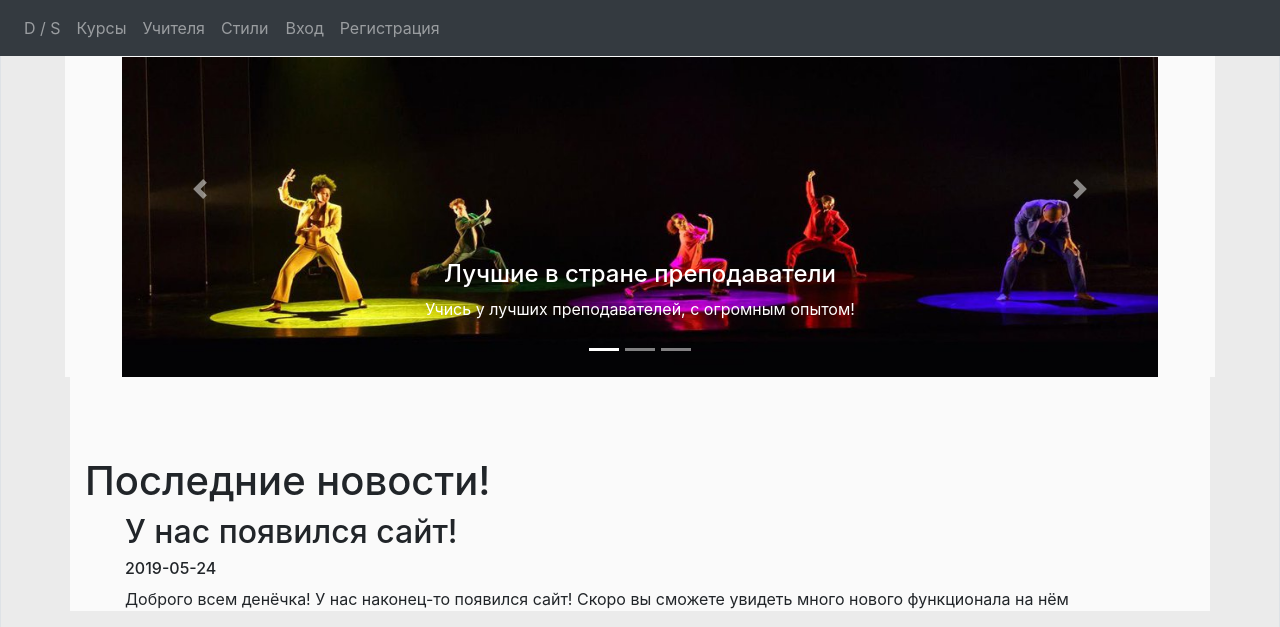
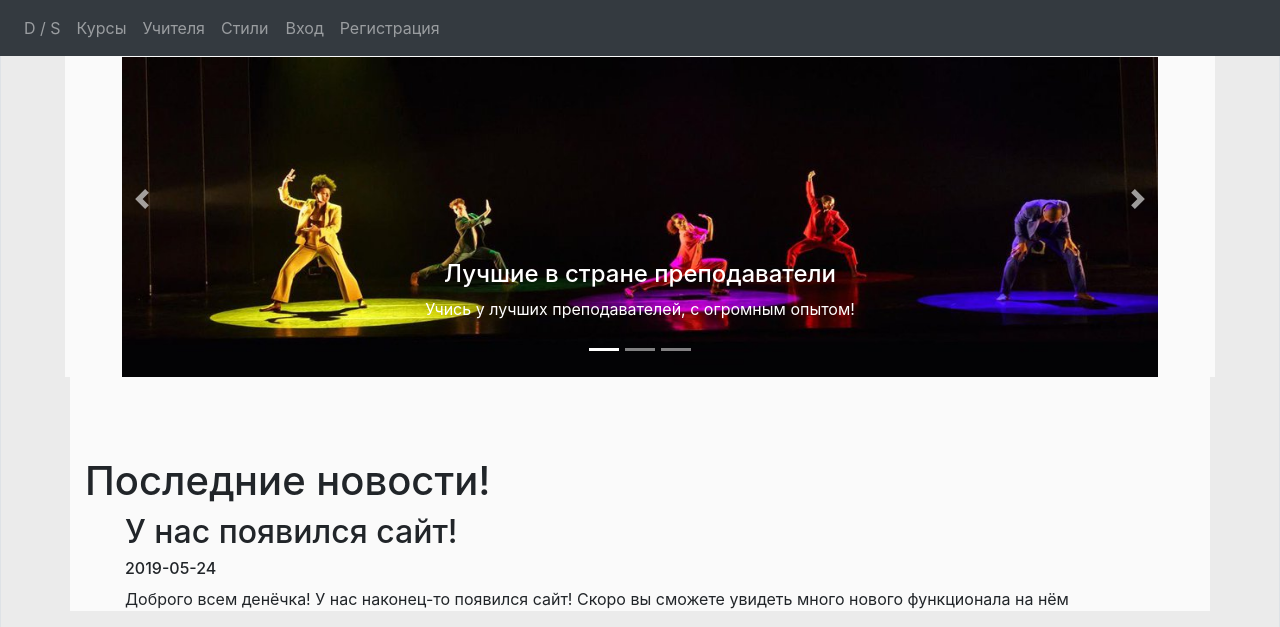
Before and after one commit to Lord1p/Dance_School, a PHP site: page / in a window 1280 px wide. Shown: the top 627 px of the page. Run offline with PHP 8.4, Linux system fonts and the light colour scheme; data comes from the database, SQL or seed files in the repository.

Commit message:
Fix buttons.

```diff
--- a/app/src/views/news.html
+++ b/app/src/views/news.html
@@ -38,24 +38,20 @@
         </div>
       </div>
     </div>
-    <a
-      class="carousel-control-prev"
+    <button
+      class="carousel-control-prev-icon"
       href="#carouselExampleCaptions"
       role="button"
       data-slide="prev"
     >
-      <span class="carousel-control-prev-icon" aria-hidden="true"></span>
-      <span class="sr-only">Previous</span>
-    </a>
-    <a
-      class="carousel-control-next"
+    </button>
+    <button
+      class="carousel-control-next-icon"
       href="#carouselExampleCaptions"
       role="button"
       data-slide="next"
     >
-      <span class="carousel-control-next-icon" aria-hidden="true"></span>
-      <span class="sr-only">Next</span>
-    </a>
+    </button>
   </div>
 </div>
 <div class="container">
--- a/app/styles/main.css
+++ b/app/styles/main.css
@@ -1,5 +1,39 @@
 body {
   background-color: rgb(235, 235, 235);
+}
+
+.carousel-control-prev-icon {
+    position: absolute;
+    top: 50%;
+    left: 0%;
+    transform: translate(0%, 0%);
+    -ms-transform: translate(0%, 0%);
+    background-color: transparent;
+    color: rgb(255, 255, 255);
+    font-size: 16px;
+    padding: 5px 20px;
+    border: none;
+    cursor: pointer;
+    border-radius: 5px;
+    text-align: center;
+    opacity: 0.6;
+}
+
+.carousel-control-next-icon {
+    position: absolute;
+    top: 50%;
+    right: 0%;
+    transform: translate(0%, 0%);
+    -ms-transform: translate(0%, 0%);
+    background-color: transparent;
+    color: rgb(255, 255, 255);
+    font-size: 16px;
+    padding: 5px 20px;
+    border: none;
+    cursor: pointer;
+    border-radius: 5px;
+    text-align: center;
+    opacity: 0.6;
 }
 
 #dance-header {
```
Lines whose indentation alone changed are shown as unchanged.
